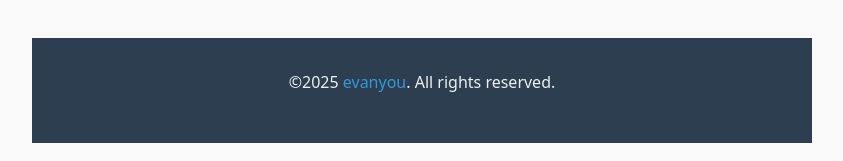
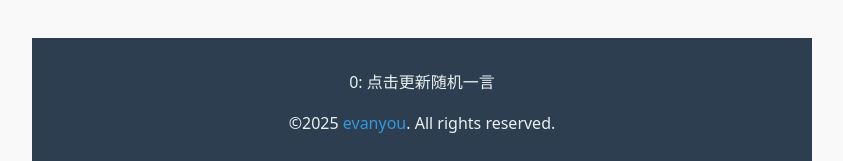
Before and after one commit to jamelouis/evanyou-portfolio, a Vue app: page / in a window 1280 px wide. Shown: the part 2750-2911 px from the top of the page, without its empty margins (218-1061 px from the left). Built offline with nearby package versions, Linux system fonts and the light colour scheme.

Commit message:
refactor Footer Component with watch

```diff
--- a/src/components/Footer.vue
+++ b/src/components/Footer.vue
@@ -1,8 +1,28 @@
 <script setup>
+import { ref, watch, computed } from 'vue';
+const count = ref(0);
+const quote = ref("点击更新随机一言");
+
+watch(count, async (newCount) => {
+    try {
+      const res = await fetch("https://uapis.cn/api/say")
+      quote.value = await (res.text());
+    } catch (error) {
+    } finally {
+    }
+})
+
+const msg = computed(()=>{
+    return count.value + ": " + quote.value;
+})
+
 </script>
 
 <template>
     <footer>
+        <p class="clickable" @click="count++">
+            {{ msg  }}
+        </p>
         <p>
             &copy;2025
             <a href="https://evanyou.me/">evanyou</a>. All rights reserved.
@@ -18,4 +38,8 @@ footer {
     color: #ecf0f1;
     margin-top: 3rem;
 }
+
+.clickable {
+    cursor: pointer;
+}
 </style>
```
